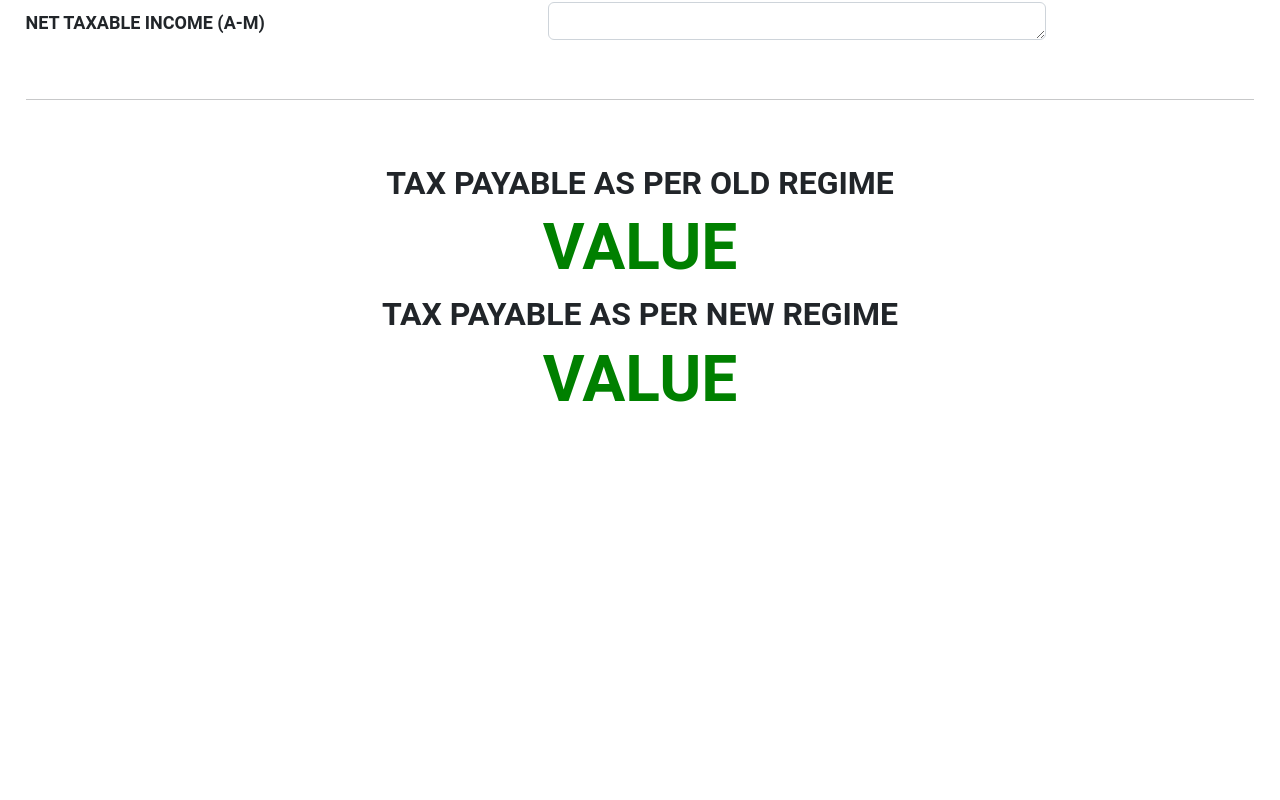
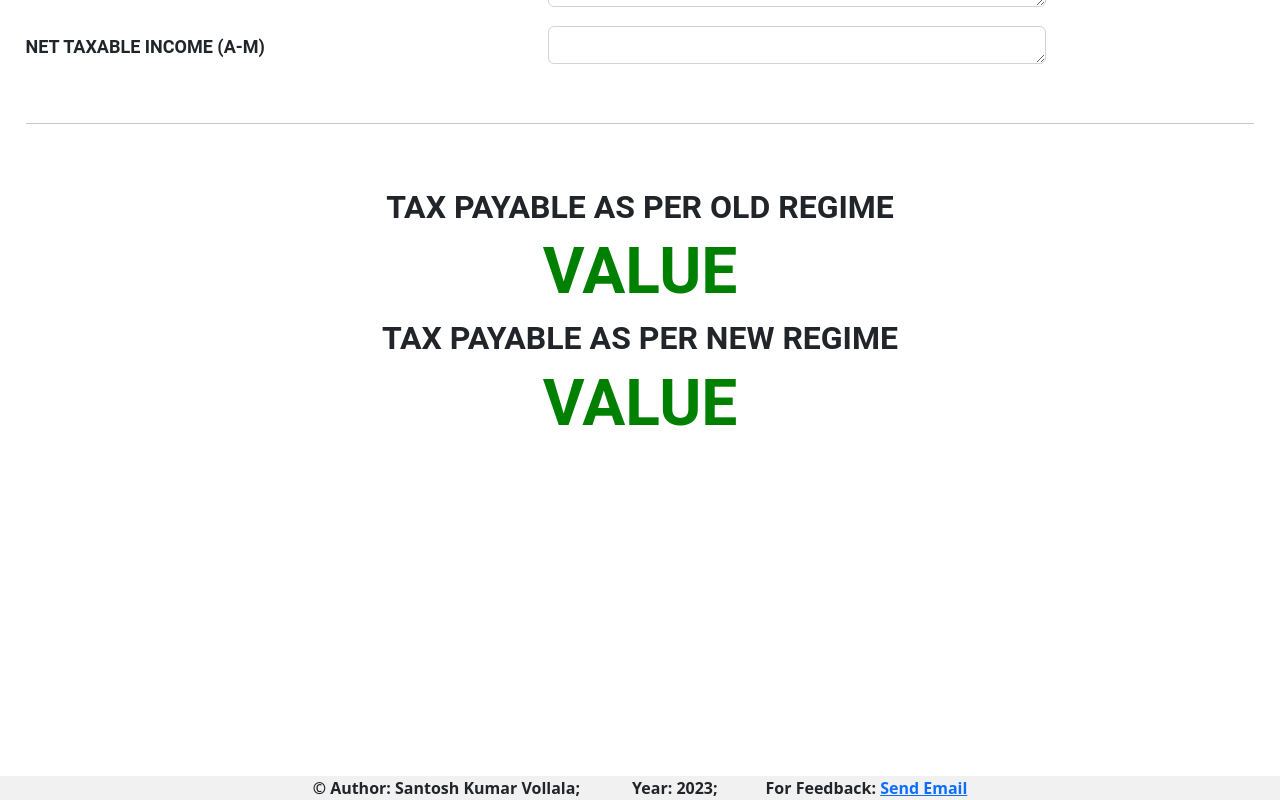
Before and after one commit to santhuvollala-js/income-tax-calculator-2023, a React (Create React App) app: page / in a window 1280 px wide. Shown: the part 2300-3100 px from the top of the page. Before the commit the page ends 2744 px from the top, so only its background shows below. Built offline with nearby package versions, Linux system fonts and the light colour scheme.

Commit message:
Added Footer component

```diff
--- a/src/App.tsx
+++ b/src/App.tsx
@@ -2,6 +2,7 @@ import "./App.css";
 import HomePage from "./components/HomePage/HomePage";
 import InputForm from "./components/InputForm/InputForm";
 import "bootstrap/dist/css/bootstrap.min.css";
+import Footer from "./components/Footer/Footer";
 
 function App() {
   return (
@@ -10,6 +11,7 @@ function App() {
       <HomePage />
       <br />
       <InputForm />
+      <Footer />
     </>
   );
 }
--- /dev/null
+++ b/src/components/Footer/Footer.module.scss
@@ -0,0 +1 @@
+.Footer {}
--- /dev/null
+++ b/src/components/Footer/Footer.tsx
@@ -0,0 +1,23 @@
+import React, { FC } from 'react';
+import styles from './Footer.module.scss';
+
+interface FooterProps {}
+
+const Footer: FC<FooterProps> = () => (
+  <div className={styles.Footer} data-testid="Footer">
+    <footer
+        style={{
+          textAlign: "center",
+          fontWeight: "bold",
+          background: "#f1f1f1",
+        }}
+      >
+        © Author: Santosh Kumar Vollala;
+        <span style={{ marginLeft: "3rem" }}></span> Year: 2023;
+        <span style={{ marginLeft: "3rem" }}></span>
+        For Feedback: <a href="mailto:santhuvollala.js@gmail.com">Send Email</a>
+      </footer>
+  </div>
+);
+
+export default Footer;
--- a/src/components/InputForm/InputForm.tsx
+++ b/src/components/InputForm/InputForm.tsx
@@ -14,6 +14,7 @@ const InputForm: FC<InputFormProps> = () => (
       <InputFormGroup name="TOTAL ANNUAL INCOME (A)" />
       <br />
       <hr />
+      <br />
       <h2>DEDUCTIONS</h2>
       <h3>UNDER SECTION 80</h3>
       <h3>80C (B)</h3>
@@ -72,6 +73,7 @@ const InputForm: FC<InputFormProps> = () => (
     <h1 className="finalValue">VALUE</h1>
     <h2>TAX PAYABLE AS PER NEW REGIME</h2>
     <h1 className="finalValue">VALUE</h1>
+    <div style={{height:"300px"}}></div>
   </div>
 );
 
```
Also changed, not shown: 2 other files (tests, documents, lock files or other folders).
